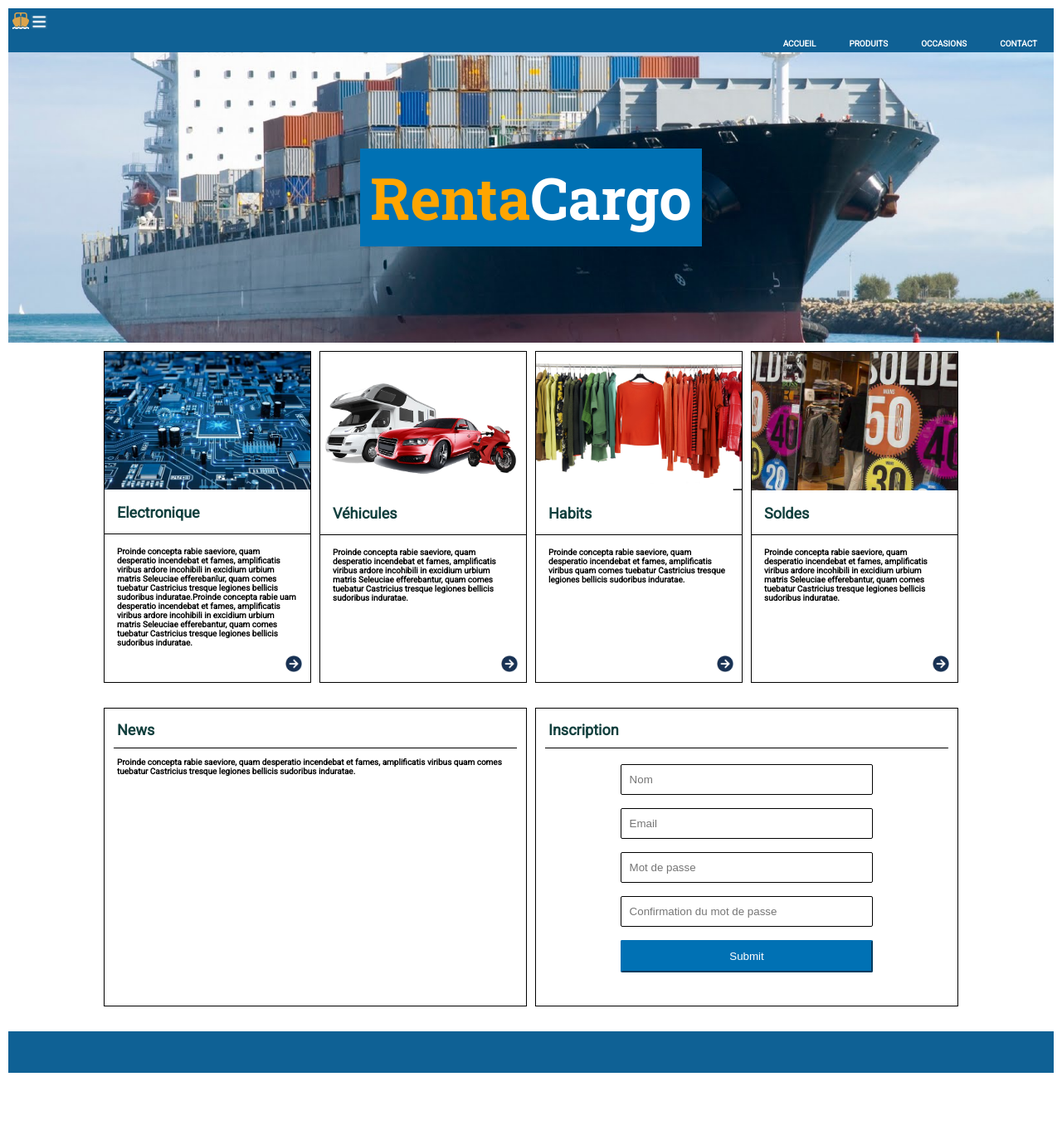
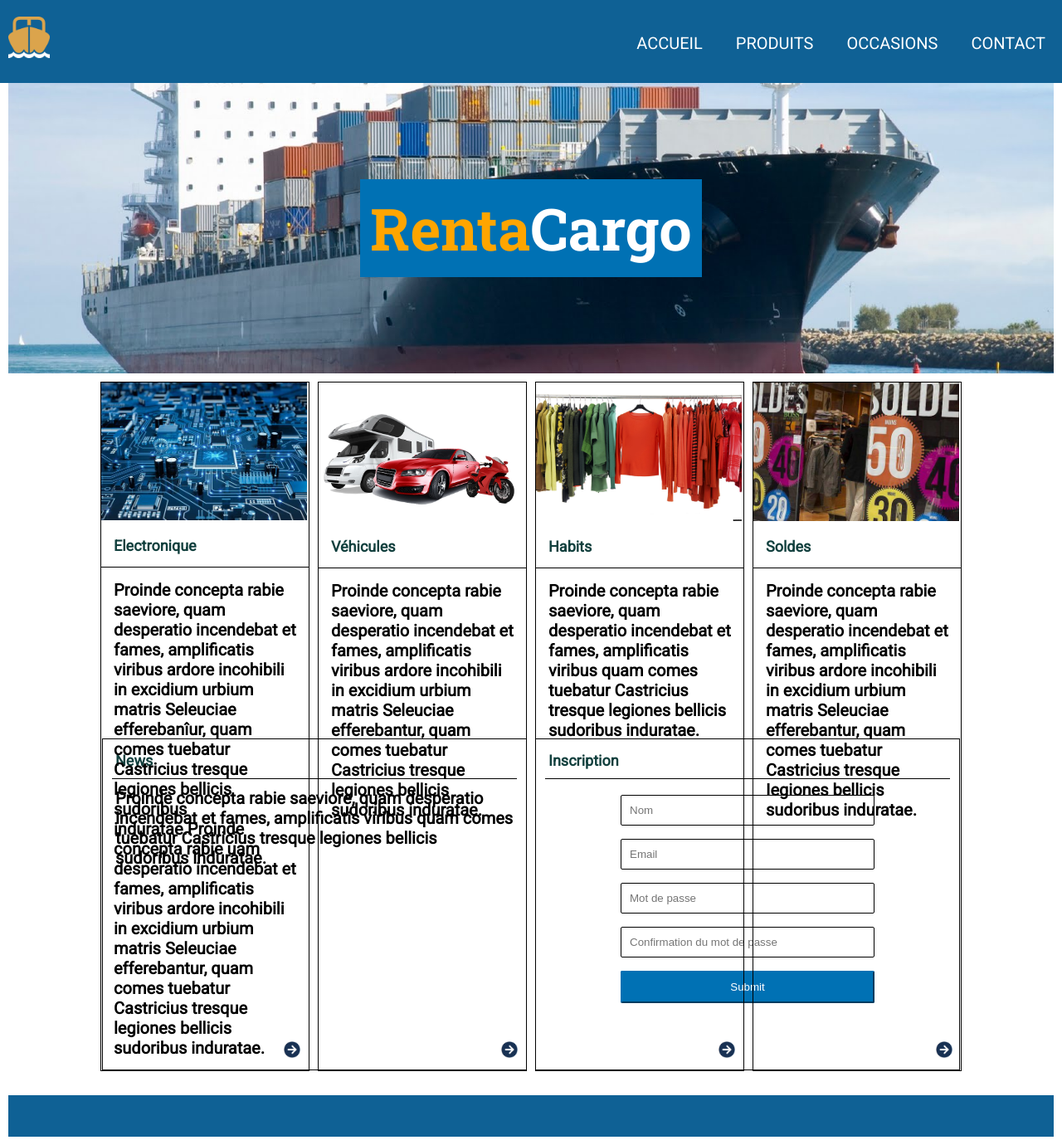
Before and after one commit to iiiaaann/ICT120, a PHP site: page / in a window 1280 px wide. Shown: the whole page at 83% size. Before the commit the page ends 1293 px from the top, so only its background shows below. Run offline with PHP 8.4, Linux system fonts and the light colour scheme; some libraries are stand-ins or nearby versions.

Commit message:
Improvement of the header

```diff
--- a/index.htm
+++ b/index.htm
@@ -5,35 +5,28 @@
     <meta charset="UTF-8">
     <title>Flex</title>
     <link rel="stylesheet" type="text/css" href="style.css">
+    <link rel="stylesheet" type="text/css" href="font-awesome.min.css">
     <link href="https://fonts.googleapis.com/css2?family=Roboto+Slab:wght@700&family=Roboto:wght@400&display=swap"
         rel="stylesheet">
+
 </head>
 
 <body>
 
-    <div class="nav">
-        <div>
-            <div id="header">
-                <img src="/images/logo.png" alt="logo boat" width="20px">
-                <img src="/images/parametre.png" alt="parametre" width="20px" id="test22">
-            </div>
-            <div>
-                <ul class="bulletMenu">
-                    <li><a href="#">ACCUEIL</a></li>
-                    <li><a href="#">PRODUITS</a></li>
-                    <li><a href="#">OCCASIONS</a></li>
-                    <li><a href="#">CONTACT</a></li>
-                </ul>
-                <img src="./images/parametre.png" alt="parametre" width="30px" id="btSettings">
-            </div>
-            <div>
-
-            </div>
+    <header>
+        <div id="logo">
+            <img src="images/logo.png" alt="logo boat">
         </div>
-    </div>
+        <div id="menu">
+            <div class="hamburger"></div>
+            <div class="menuItem">ACCUEIL</div>
+            <div class="menuItem">PRODUITS</div>
+            <div class="menuItem">OCCASIONS</div>
+            <div class="menuItem">CONTACT</div>
+        </div>
+    </header>
 
     <div id="slider">
-        <div></div>
         <div class="layer titleR">
             Renta<span class="titleC">Cargo</span>
         </div>
--- a/style.css
+++ b/style.css
@@ -1,57 +1,52 @@
 body {
-    font-family: Roboto;
+    font-family: "Roboto";
     color: white;
-    font-size: 10px;
+    font-size: 20px;
     margin: 0px;
-    padding: 0px;
 }
 
-ul {
+header {
+    width: 100%;
+    height: 100px;
+    background-color: #0f6195;
     display: flex;
-    flex-flow: row wrap;
-    justify-content: flex-end;
-    list-style: none;
-    margin: 0;
+    flex-direction: row;
+    justify-content: space-between;
 }
 
-ul a {
-    text-decoration: none;
-    display: block;
-    padding: 1%;
-    color: white;
-    cursor: pointer;
-    font-weight: bold;
-    padding: 5px 20px;
-}
-
-ul a:hover {
-    background: #1690DB;
-    font-weight: bold;
-    border-radius: 5px;
-}
-
-/*permet de  */
-* {
+#logo {
+    padding: 10px;
+    padding-top: 20px;
+    flex: 0 0 100px;
     box-sizing: border-box;
 }
 
-.nav {
-    margin: 10px;
-    margin-bottom: 0px;
-    background-color: #0f6195;
+#logo img {
+    width: 50px;
 }
 
-#logo {
-    /*flex-grow: 150;
-    padding: 3px;*/
+#menu {
+    box-sizing: border-box;
+    display: flex;
+    align-items: stretch;
+    flex-direction: row;
+    justify-content: flex-end;
+    flex: 1 1 auto;
 }
 
-#header {
-    padding: 5px;
+#hamburger {
+    display: none;
 }
 
-#btSettings {
-    display: none;
+#menu .menuItem {
+    flex: 0 0 0;
+    padding: 20px;
+    padding-top: 40px;
+}
+
+#menu .menuItem:hover {
+    cursor: pointer;
+    background-color: #0071b4;
 }
 
 #slider {
@@ -213,11 +208,6 @@ button:hover {
         font-size: 8px;
     }
 
-    /*
-    #btSettings {
-        display: flex;
-    }*/
-
     .bulletMenu {
         flex-flow: column wrap;
         padding: 0;
```
Also changed, not shown: images/bars-solid.svg (added), images/bars.svg (added), images/hamburger.png (renamed from images/parametre.png).
